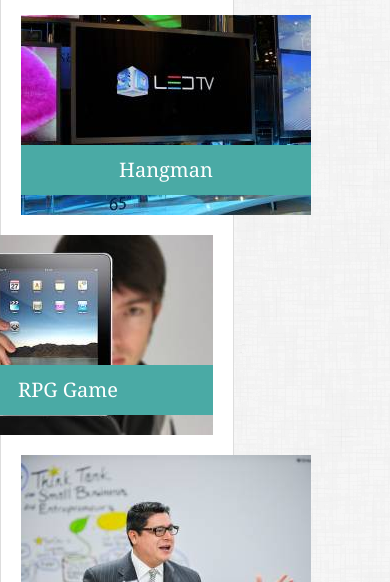
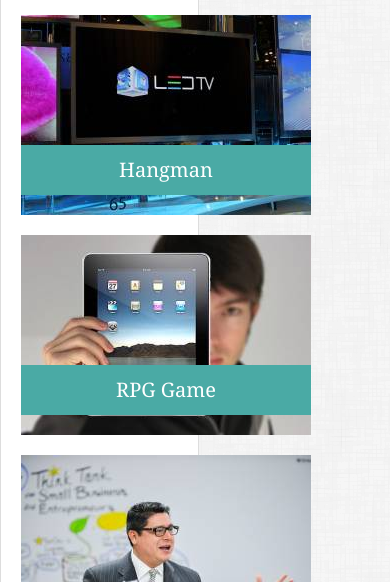
Before and after one commit to krizzm0/Responsive-Portfolio, a plain HTML site: page portfolio.html in a window 390 px wide. Shown: the part 250-832 px from the top of the page. Drawn offline with Linux system fonts and the light colour scheme.

Commit message:
Finished max-width 980px for all pages

```diff
--- a/assets/css/style.css
+++ b/assets/css/style.css
@@ -212,6 +212,7 @@ input[type=email],
 textarea {
 	display: block;
 	width: 100%;
+	padding-bottom: 10px;
 }
 
 input[type=text],
@@ -238,7 +239,7 @@ input[type=submit] {
 /* Media Queries */
 @media screen and (max-width: 980px) {
 	.container {
-		max-width: 768px;
+		max-width: 650px;
 	}
 
 	#profilePic {
@@ -246,10 +247,15 @@ input[type=submit] {
 		display: block;
 		margin: auto;
 		margin-top: 20px;
-		width: 90%;
+		width: 100%;
 	}
 
 	section {
-		max-width: 60%;
+		max-width: 51%;
+	}
+
+	/* Portfolio */
+	.projects:nth-of-type(even) {
+	float: left;
 	}
 }
```
